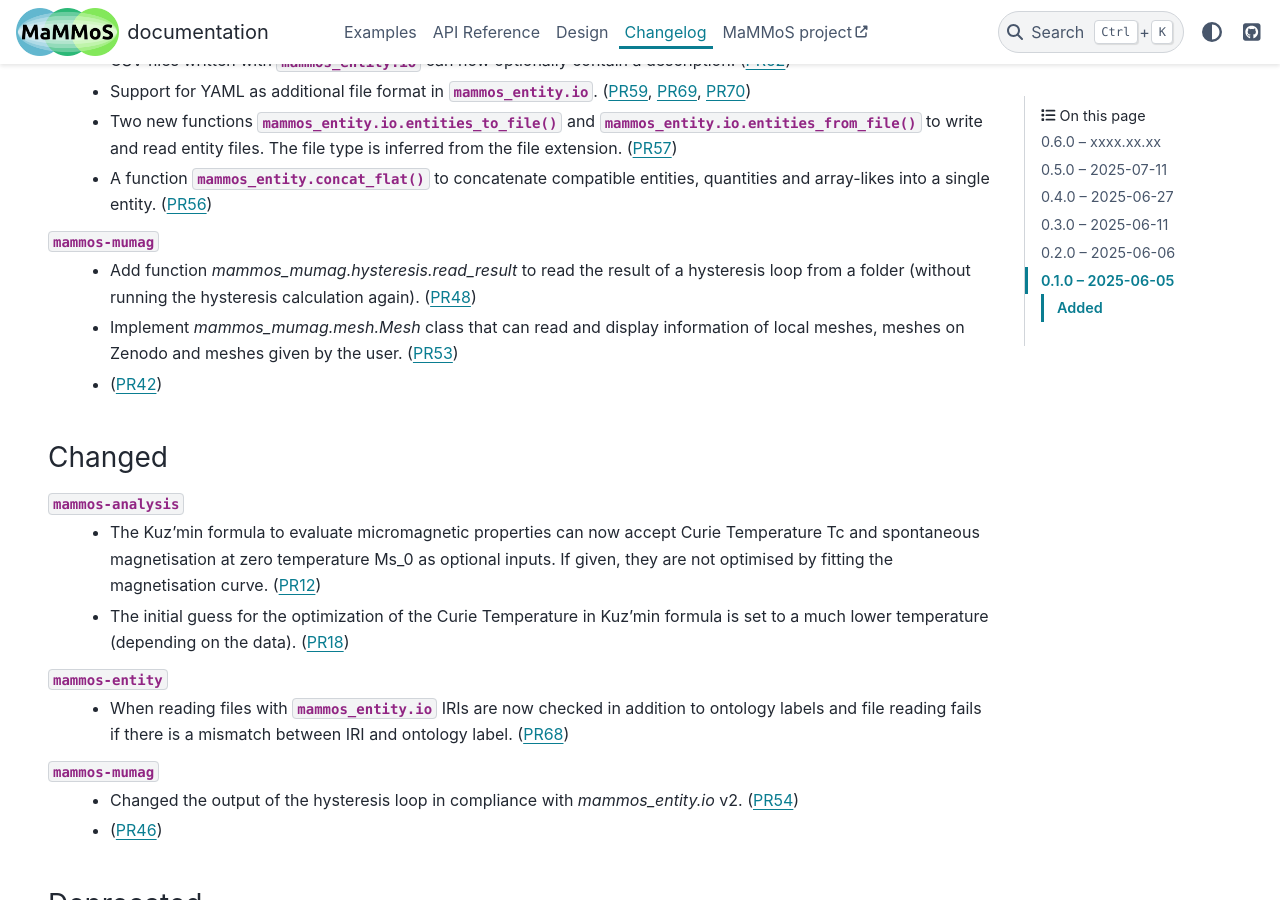
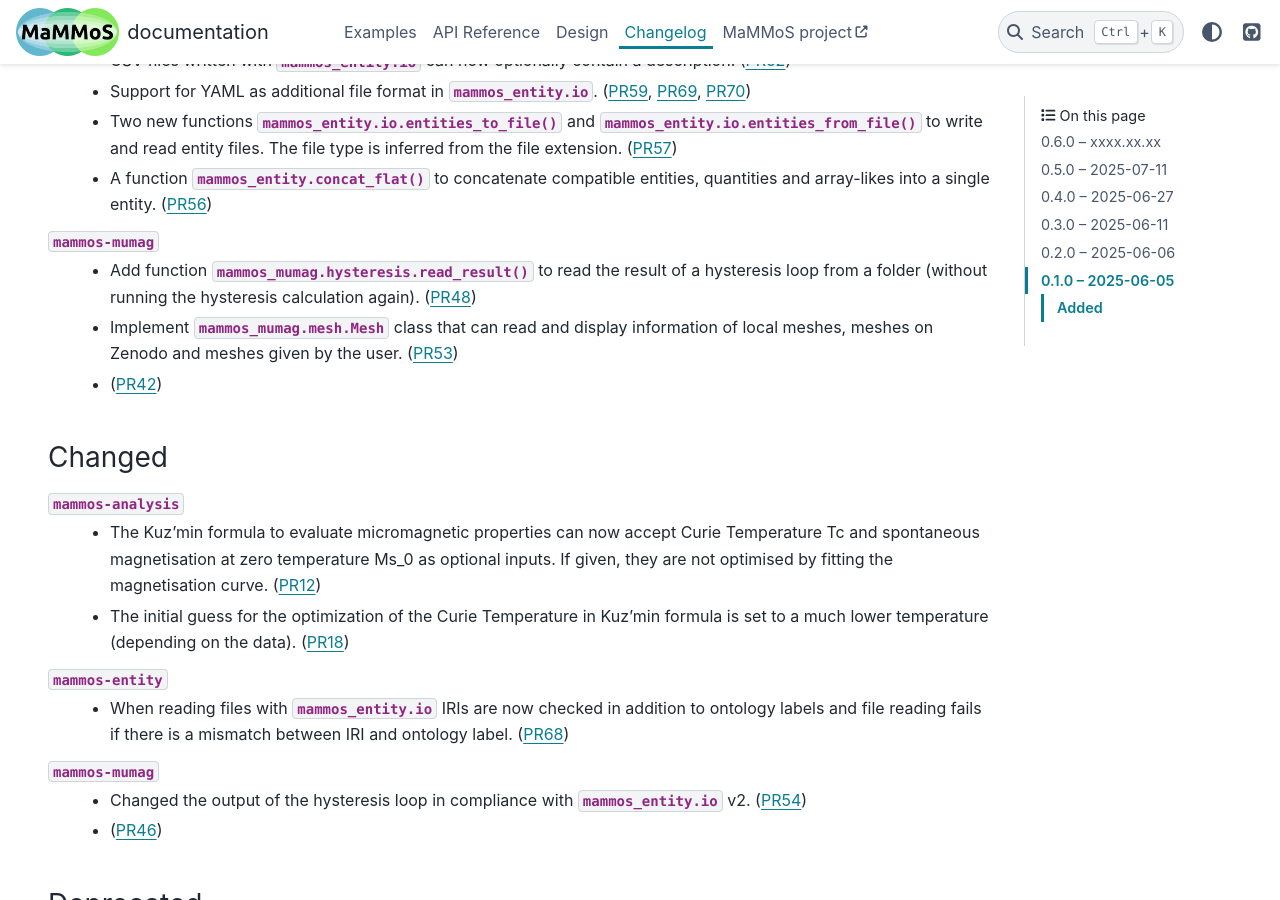
Before and after one commit to MaMMoS-project/mammos, a Sphinx documentation site: the page built from docs/source/changelog.rst, in a window 1280 px wide and 900 px high, scrolled down 418 px. Built offline with Sphinx 7.4.7 and the PyData theme 0.15.4, drawn with Linux system fonts in a browser that asks for light colours; pages that are not in the unit, such as notebooks, are missing from menus; the version number is read from the project's files by our own code; part of the change alters nothing that is shown.

Commit message:
sphinx stuff

```diff
--- a/docs/source/changelog.rst
+++ b/docs/source/changelog.rst
@@ -28,8 +28,8 @@ Added
     entities, quantities and array-likes into a single entity. (`PR56
     <https://github.com/MaMMoS-project/mammos-entity/pull/56>`__)
 ``mammos-mumag``
-  - Add function `mammos_mumag.hysteresis.read_result` to read the result of a hysteresis loop from a folder (without running the hysteresis calculation again). (`PR48 <https://github.com/MaMMoS-project/mammos-mumag/pull/48>`__)
-  - Implement `mammos_mumag.mesh.Mesh` class that can read and display information of local meshes, meshes on Zenodo and meshes given by the user. (`PR53 <https://github.com/MaMMoS-project/mammos-mumag/pull/53>`__)
+  - Add function :py:func:`mammos_mumag.hysteresis.read_result` to read the result of a hysteresis loop from a folder (without running the hysteresis calculation again). (`PR48 <https://github.com/MaMMoS-project/mammos-mumag/pull/48>`__)
+  - Implement :py:class:`mammos_mumag.mesh.Mesh` class that can read and display information of local meshes, meshes on Zenodo and meshes given by the user. (`PR53 <https://github.com/MaMMoS-project/mammos-mumag/pull/53>`__)
   - (`PR42 <https://github.com/MaMMoS-project/mammos-mumag/pull/42>`__)
 
 Changed
@@ -50,7 +50,7 @@ Changed
     between IRI and ontology label. (`PR68
     <https://github.com/MaMMoS-project/mammos-entity/pull/68>`__)
 ``mammos-mumag``
-  - Changed the output of the hysteresis loop in compliance with `mammos_entity.io` v2. (`PR54 <https://github.com/MaMMoS-project/mammos-mumag/pull/54>`__)
+  - Changed the output of the hysteresis loop in compliance with :py:mod:`mammos_entity.io` v2. (`PR54 <https://github.com/MaMMoS-project/mammos-mumag/pull/54>`__)
   - (`PR46 <https://github.com/MaMMoS-project/mammos-mumag/pull/46>`__)
 
 Deprecated
```
